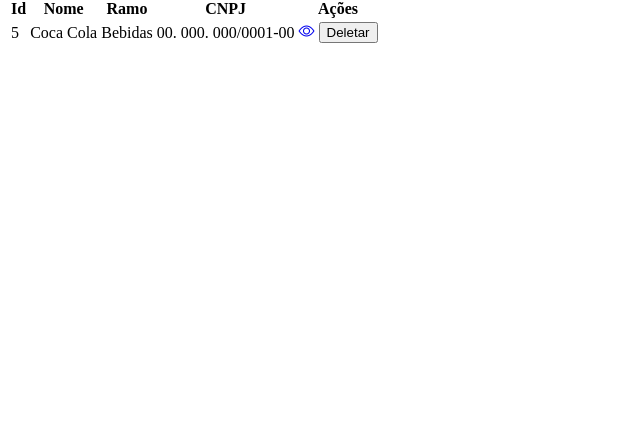
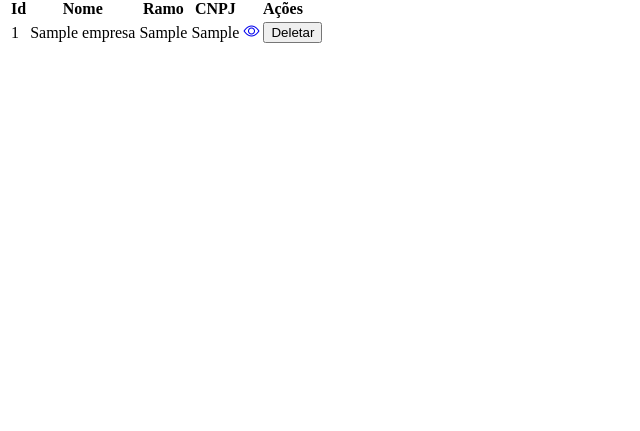
Before and after one commit to LuizReis-dev/reciclamais-rio, a PHP site: page /empresascontrolar.php in a window 1280 px wide. Shown: the part 369-800 px from the top of the page, without its empty margins (0-640 px from the left). Run offline with PHP 8.4, Linux system fonts and the light colour scheme; tables that the repository leaves empty or names only in its code hold one stand-in row (values such as "Sample post"); a stand-in replaces the project's code that opens the database connection.

Commit message:
preenchendo tabela de empresas com dados do banco do dados

```diff
--- a/ReciclaMais/php/pages/empresascontrolar.php
+++ b/ReciclaMais/php/pages/empresascontrolar.php
@@ -1,5 +1,9 @@
 <?php
 require 'navegacao.html';
+require 'conexao.php';
+$sql = "SELECT id, nome, ramo, cnpj FROM empresa";
+$result = $conn->query($sql);
+if ($result->num_rows > 0) {
 ?>
 
     <!DOCTYPE html>
@@ -29,13 +33,16 @@ require 'navegacao.html';
                     <th>CNPJ</th>
                     <th class="th-actions">Ações</th>
                 </thead>
-            <tr>
-                <td>5</td>
-                <td>Coca Cola</td>
-                <td>Bebidas</td>
-                <td>00. 000. 000/0001-00</td>
-                <td class="acoes"><a href="#"><i class="bi bi-eye olho"></i></a> <a href='#'><button btn-delete class='buttons-template btn-delete'>Deletar</button> </a></td>
-            </tr>
+
+            <?php
+            while ($row = $result->fetch_assoc()) {
+                echo "<tr> <td>" . $row["id"] . "</td> <td>" . $row["nome"] . "</td> <td> " . $row["ramo"] . " </td> <td> " . $row["cnpj"] . " </td>";
+                echo "<td class='acoes'><a href='#'><i class='bi bi-eye olho'></i></a> <a href='#'><button btn-delete class='buttons-template btn-delete'>Deletar</button> </a></td>";
+            }
+        } else {
+            return "<h1> Nenhuma empresa encontrada</h1>";
+        }
+            ?>
             </table>
 
         </div>
```
Lines whose indentation alone changed are shown as unchanged.
